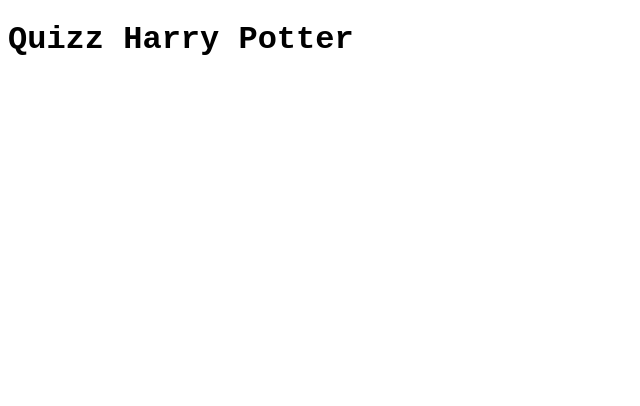
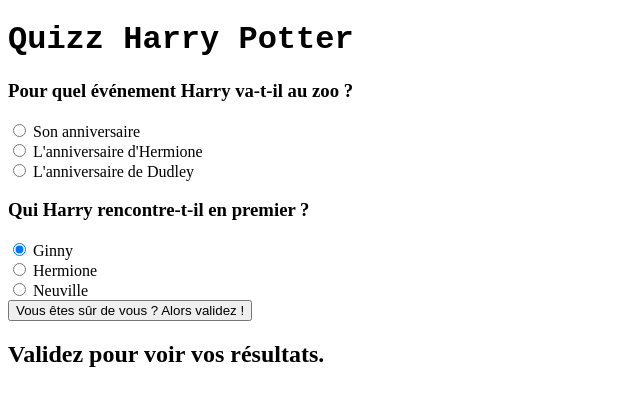
Before and after one commit to JuPrvnt/quizz-harry-potter, a plain HTML site: page index.html in a window 1280 px wide. Shown: the whole page, without its empty margins (0-640 px from the left). Drawn offline with Linux system fonts and the light colour scheme; a web font is replaced by a local one.

Commit message:
base html

```diff
--- a/index.html
+++ b/index.html
@@ -12,6 +12,55 @@
 
     <h1>Quizz Harry Potter</h1>
 
+    <div class="container-global">
+
+        <form class="quizz-hp-form">
+
+            <div class="quizz-hp-block">
+                <h3>Pour quel événement Harry va-t-il au zoo ?</h2>
+
+                    <div>
+                        <input type="radio" id="Harry" name="q1" value="a" checked>
+                        <label for="Harry">Son anniversaire</label>
+                    </div>
+                    <div>
+                        <input type="radio" id="Hermione" name="q1" value="b">
+                        <label for="Hermione">L'anniversaire d'Hermione</label>
+                    </div>
+                    <div>
+                        <input type="radio" id="Dudley" name="q1" value="c">
+                        <label for="Dudley">L'anniversaire de Dudley</label>
+                    </div>
+            </div>
+
+            <div class="quizz-hp-block">
+                <h3>Qui Harry rencontre-t-il en premier ?</h2>
+
+                    <div>
+                        <input type="radio" id="Ginny" name="q1" value="a" checked>
+                        <label for="Ginny">Ginny</label>
+                    </div>
+                    <div>
+                        <input type="radio" id="Hermione" name="q1" value="b">
+                        <label for="Hermione">Hermione</label>
+                    </div>
+                    <div>
+                        <input type="radio" id="Neuville" name="q1" value="c">
+                        <label for="Neuville">Neuville</label>
+                    </div>
+            </div>
+
+            <button type="submit">Vous êtes sûr de vous ? Alors validez !</button>
+
+        </form>
+
+        <div class="resultats">
+            <h2>Validez pour voir vos résultats.</h2>
+            <p class="aide"></p>
+            <p class="note"></p>
+        </div>
+    </div>
+
     <script src="app.js"></script>
 </body>
 
```
